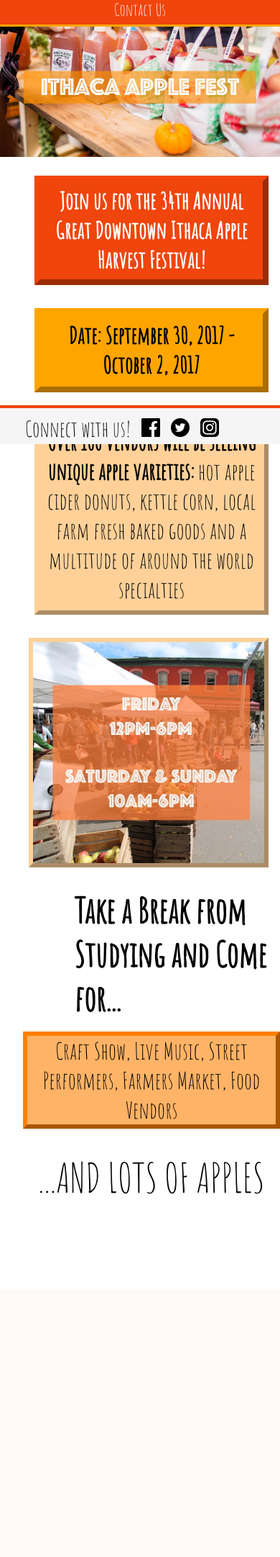
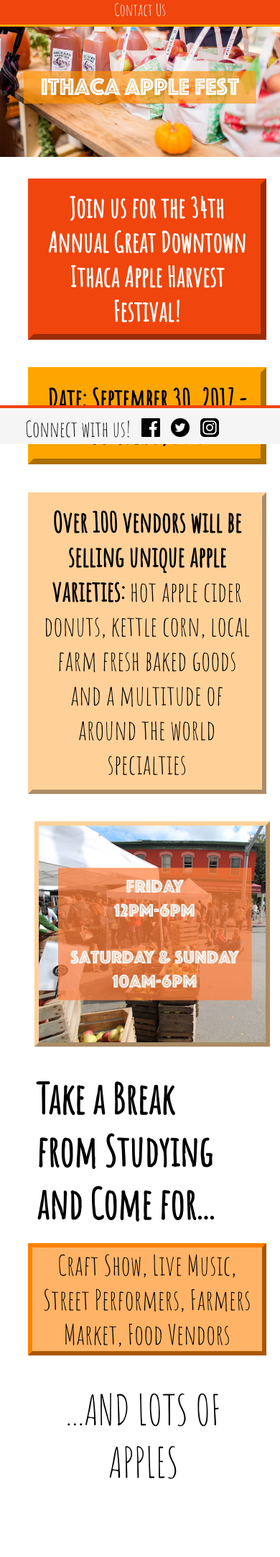
Before and after one commit to RaghavBatra/INFO-1300-Project, a PHP site: page / in a window 390 px wide. Shown: the part 227-2390 px from the top of the page at 72% size. Before the commit the page ends 1886 px from the top, so only its background shows below. Run offline with PHP 8.4, Linux system fonts and the light colour scheme; some libraries are stand-ins or nearby versions.

Commit message:
more responsive changes

```diff
--- a/contactpage.php
+++ b/contactpage.php
@@ -3,7 +3,7 @@
     <head>
     <meta charset="utf-8">
     <title>Ithaca Apple Fest</title>
-    <link rel="stylesheet" href="css/site.css">
+    <link rel="stylesheet" href="css/stylesheet.css">
     <link href="https://fonts.googleapis.com/css?family=Amatic+SC" rel="stylesheet">
     <script src="https://ajax.googleapis.com/ajax/libs/jquery/3.1.1/jquery.min.js"></script>
     <script src="js/change_logo.js"></script>
--- a/css/site.css
+++ b/css/stylesheet.css
@@ -518,7 +518,7 @@
     /* Contact Us Page*/
     h5{
         margin:auto;
-        margin-top: 0.8em;
+        margin-top: 0em;
     }
     #maincontent {
         display:block;
@@ -621,82 +621,49 @@
 @media screen and (max-width: 480px) {
 
   /*Home Page*/
-
-    #content > h1 {
-      font-size: 2em;
-      border: 8px outset #F0450C;
-      margin-left: 0.5em;
-      margin-right:0.5em;
-  }
-    #content > h3{
-      font-size: 2em;
-      max-width: 90%;
-      margin-left: 0.5em;
-      margin-right:0.5em;
-
-    }
-
     #photogallery {
       display: none;
     }
 
-    #vendor {
-      margin-right: 0.5em;
-      margin-left: 0.5em;
-      padding: 0.3em;
-      font-size: 2em;
-
-    }
-
     #nextcontentsection > h4 {
-      font-size: 3em;
       margin:auto;
-      margin-right: 0em;
+      margin-left: 0.2em;
       margin-top: 0.5em;
-    }
-    #overview {
-        font-size: 2em;
-        margin-right: 0em;
-
     }
 
     #apples {
-        font-size: 3.5em;
-        margin-right: 0em;
+        font-size: 3em;
+        margin-right:0.5em;
     }
-    h5 {
-      font-size: 4.3em;
-      margin-top:3.6em;
 
-    }
     #top {
       margin-top: 15.5em;
     }
+
     #content {
       display:block;
+      margin:auto;
+      max-width: 90%;
+      font-size:1.2em;
     }
 
     #row1 {
       display:block;
     }
 
-    /*Contact Page*/
-    #phone_address {
-        margin:auto;
+    #times {
+      margin-right: 0.5em;
     }
 
-    #email_address {
-        margin-top:3em;
-        margin:auto;
-        margin-bottom: 4em;
-    }
-
-    #address_info {
-        margin:auto;
+    /*Contact Page*/
+    h5 {
+      font-size: 4.3em;
+      margin-top:4em;
     }
 
     #maincontent {
         display:block;
+        max-width: 90%;
     }
 
     .contactinfo {
@@ -706,7 +673,7 @@
 
     .icons {
         margin-left:1em;
-        margin-top: 0.5em;
+        margin-top: 1em;
     }
 
     /*NAV Bar*/
@@ -728,9 +695,4 @@
         background-color: orange;
         width: 100%;
     }
-
-
-
-
-    }
 }
--- a/index.php
+++ b/index.php
@@ -3,7 +3,7 @@
     <head>
     <meta charset="utf-8">
     <title>Ithaca Apple Fest</title>
-    <link rel="stylesheet" href="css/site.css">
+    <link rel="stylesheet" href="css/stylesheet.css">
     <link href="https://fonts.googleapis.com/css?family=Amatic+SC" rel="stylesheet">
     <script src="https://ajax.googleapis.com/ajax/libs/jquery/3.1.1/jquery.min.js"></script>
     <script src="js/change_logo.js"></script>
@@ -40,7 +40,7 @@
         <div id="nextcontentsection">
             <h4>Take a Break from Studying and Come for... </h4>
             <p id = "overview">Craft Show, Live Music, Street Performers, Farmers Market, Food Vendors</p>
-            <p id = "apples"> ...AND LOTS OF APPLES </p>
+            <p id = "apples">...AND LOTS OF APPLES </p>
 
           </div>
 
```
